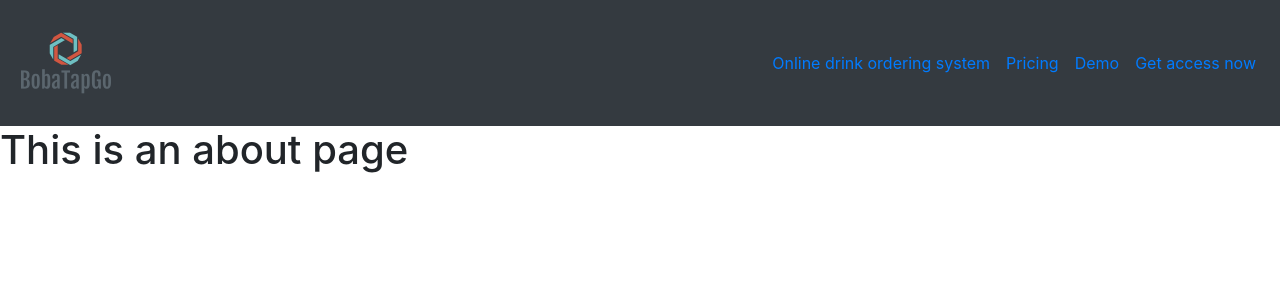
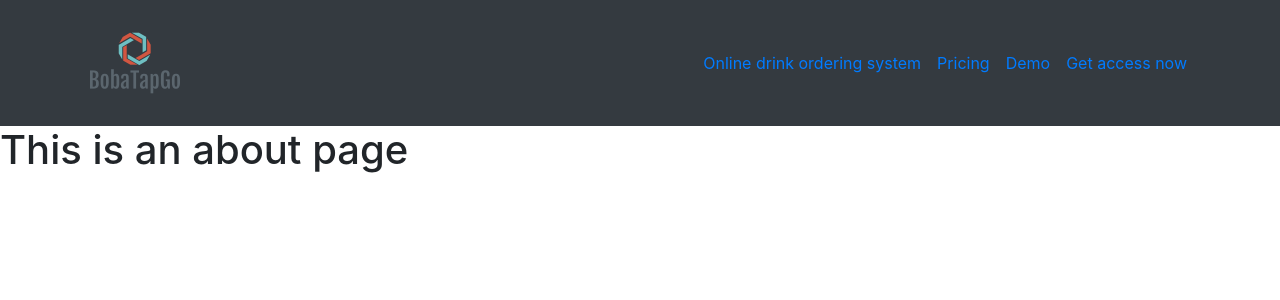
Before and after one commit to jma26/BobaTapGo, a Vue app in the folder bobatg-client/: page /demo in a window 1280 px wide. Shown: the top 300 px of the page. Built offline with nearby package versions, Linux system fonts and the light colour scheme.

Commit message:
Add container within navbar for max width

```diff
--- a/bobatg-client/src/components/Header.vue
+++ b/bobatg-client/src/components/Header.vue
@@ -1,6 +1,7 @@
 <template>
   <div class="header">
     <b-navbar toggleable="lg" type="dark" variant="dark" sticky="true">
+      <b-container>
         <b-navbar-brand href="/" rel="Boba Tap Go - Online Ordering System">
           <img class="brand-logo" src="@/assets/imgs/logo.png">
         </b-navbar-brand>
@@ -23,7 +24,7 @@
             </b-nav-item>
           </b-navbar-nav>
         </b-collapse>
-
+      </b-container>
     </b-navbar>
   </div>
 </template>
```
Lines whose indentation alone changed are shown as unchanged.
